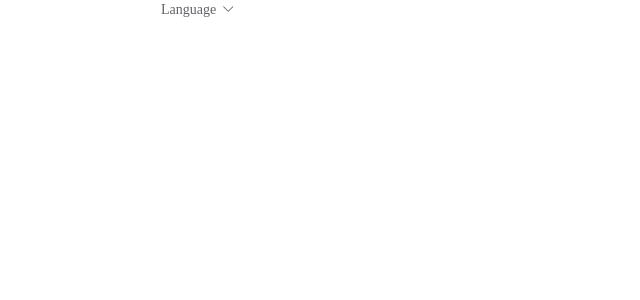
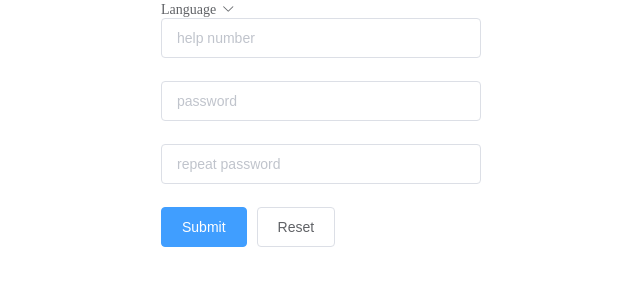
Before and after one commit to bojue214/timer, a Vue app: page /#/forget in a window 1280 px wide. Shown: the top 300 px of the page, without its empty margins (319-959 px from the left). Built offline with nearby package versions, Linux system fonts and the light colour scheme.

Commit message:
forget.vue

```diff
--- a/src/components/forget.vue
+++ b/src/components/forget.vue
@@ -7,6 +7,21 @@
         </el-row>
         <el-row>
             <el-col :xs="{span:20, offset:2}" :sm="{span:14, offset:5}" :md="{span:8, offset:8}" :lg="{span:6, offset:9}" :xl="{span:6, offset:9}">
+                <el-form :model="helpWay" status-icon :rules="helpRules" ref="helpForm">
+                    <el-form-item prop="helpNumber">
+                        <el-input v-model="helpWay.helpNumber" autocomplete="off" :placeholder="$t('help_number')"></el-input>
+                    </el-form-item>
+                    <el-form-item prop="password">
+                        <el-input type="password" v-model="helpWay.password" autocomplete="off" :placeholder="$t('password')"></el-input>
+                    </el-form-item>
+                    <el-form-item prop="reptPassword">
+                        <el-input type="password" v-model="helpWay.reptPassword" autocomplete="off" :placeholder="$t('rep_password')"></el-input>
+                    </el-form-item>
+                    <el-form-item>
+                        <el-button type="primary">{{$t('Submit')}}</el-button>
+                        <el-button @click="reset('helpForm')">{{$t('Reset')}}</el-button>
+                    </el-form-item>
+                </el-form>
             </el-col>
         </el-row>
     </div>
@@ -18,9 +33,51 @@ import language from './language.vue';
 export default {
     components:{ language },
     data() {
-        return {};
+        let that = this;
+
+        let passValidate = function(rule, value, callback){
+            if( that.helpWay.reptPassword !== '' ){
+                that.$refs.helpForm.validateField('reptPassword');
+            }
+            callback();
+        };
+
+        let reptPassValidate = function(rule, value, callback){
+            if( that.helpWay.password !== value ){
+                callback(new Error(that.$i18n.t('$vali.twoPass')));
+            } else {
+                callback();
+            }
+        };
+
+        return {
+            helpWay:{
+                helpNumber:'',
+                password:'',
+                reptPassword: '',
+            },
+            helpRules: {
+                helpNumber:[
+                    { required: true, validator: this.$vali('notEmpty', '$vali.noHelpNumber'), trigger: 'blur' },
+                    { validator: this.$vali('helpNumber', '$vali.helpNumber'), trigger: 'blur' },
+                    { validator: passValidate, trigger: 'blur' }
+                ],
+                password: [
+                    { required: true, validator: this.$vali('notEmpty', '$vali.noPassword'), trigger: 'blur' },
+                    {validator: passValidate, trigger: 'blur'}
+                ],
+                reptPassword: [
+                    { required: true, validator: this.$vali('notEmpty', '$vali.noReptPassword'), trigger: 'blur' },
+                    { validator: reptPassValidate, trigger: 'blur' }
+                ],
+            },
+        };
     },
 
-    methods:{}
+    methods:{
+        reset( formName ){
+            this.$refs[formName].resetFields();
+        }
+    }
 };
 </script>
--- a/src/components/language.vue
+++ b/src/components/language.vue
@@ -1,7 +1,7 @@
 <template>
   <el-dropdown @command="onDropdownSelect">
     <span class="el-dropdown-link">
-      {{$i18n.t('select_language')}}<i class="el-icon-arrow-down el-icon--right"></i>
+      {{$t('Language')}}<i class="el-icon-arrow-down el-icon--right"></i>
     </span>
     <el-dropdown-menu slot="dropdown">
       <el-dropdown-item v-for="item in languages" :key="item.language" :command="item.language">
@@ -13,7 +13,7 @@
 
 <script>
 
-import langs from '../i18n/languages'
+import langs from '../i18n/languages';
 
 export default {
 
--- a/src/components/login.vue
+++ b/src/components/login.vue
@@ -73,7 +73,7 @@ export default {
                     // 0 account null, 1 password error, 2 login
                     if( res.status == '2'){
                         that.$message({
-                            message: that.$createElement('p', null, [ that.$createElement('span', null, that.$i18n.t('welcome')),
+                            message: that.$createElement('p', null, [ that.$createElement('span', null, that.$i18n.t('Welcome')),
                                 that.$createElement('span', {style:'color: teal'}, res.data.nick),
                                 that.$createElement('span', null, ' '+ that.$i18n.t('redirect'))
                             ]), type: 'success'
--- a/src/i18n/languages/en.js
+++ b/src/i18n/languages/en.js
@@ -9,16 +9,26 @@ const en = {
     account: 'account',
     Password: 'Password',
     password: 'password',
+    RepPassword: 'Repeat Password',
+    rep_password: 'repeat password',
     Login: 'Login',
     login: 'login',
-    select_language: 'Language',
-    welcome: 'Welcome, ',
+    Language: 'Language',
+    Welcome: 'Welcome, ',
     redirect: 'redirecting...',
     Forget:'Forget...',
+    Reset: 'Reset',
+    Help_Number: 'Help Number',
+    help_number: 'help number',
+    Submit: 'Submit',
     $vali:{
+        noHelpNumber: 'Please input your help number.',
         noAccount: 'Please input your account.',
         noPassword: 'Please input your password.',
         phone: "It's not a correct phone number",
+        noReptPassword: 'Please repeat your password.',
+        helpNumber: 'Help number must be six charactor.',
+        twoPass: 'The two passwords you typed do not match.',
     },
     message:{
         ACCOUNT_NULL: 'Account not exist',
--- a/src/i18n/languages/zh.js
+++ b/src/i18n/languages/zh.js
@@ -9,16 +9,26 @@ const zh = {
     account: '账户',
     Password: '密码',
     password: '密码',
+    RepPassword: '确认密码',
+    rep_password: '确认密码',
     Login: '登录',
     login: '登录',
-    select_language: '语言偏好',
-    welcome: '欢迎回来！',
+    Language: '语言偏好',
+    Welcome: '欢迎回来！',
     redirect: '跳转中...',
     Forget: '忘记密码...',
+    Reset: '重置',
+    Help_Number:'救援码',
+    help_number: '救援码',
+    Submit: '提交',
     $vali:{
+        noHelpNumber: '请输入救援码',
         noAccount: '请输入账户名',
         noPassword: '请输入密码',
         phone: '手机号码格式不对',
+        noReptPassword: '请输入确认密码',
+        helpNumber: '救援码为六位字符或数字组成',
+        twoPass: '两次输入的密码不一致',
     },
     message: {
         ACCOUNT_NULL: '账户名不存在',
--- a/src/plugins/validator.js
+++ b/src/plugins/validator.js
@@ -4,8 +4,9 @@ import i18n from '../i18n/i18n';
  * regEx defined variables map
  */
 const REGEX = {
-    phone:/^1[3|4|5|7|8][0-9]\d{8}$/,
+    phone: /^1[3|4|5|7|8][0-9]\d{8}$/,
     notEmpty: /\r|\n|\\s/g,
+    helpNumber: /^[A-Za-z0-9]{6}$/,
 };
 
 /** CHECK
@@ -17,6 +18,9 @@ const CHECK = {
     },
     notEmpty(val){
         return val.replace(REGEX.empty, '') !== '';
+    },
+    helpNumber(val){
+        return REGEX['helpNumber'].test(val);
     }
 };
 
@@ -26,7 +30,7 @@ const CHECK = {
  * @param {string} messageKey i18n key
  */
 const validator = function(ruleKey, messageKey){
-    return function( rule, value, callback ){
+    return function(rule, value, callback ){
         if( !CHECK[ruleKey](value) ){
             callback( new Error(i18n.t(messageKey)) );
         } else {
```
